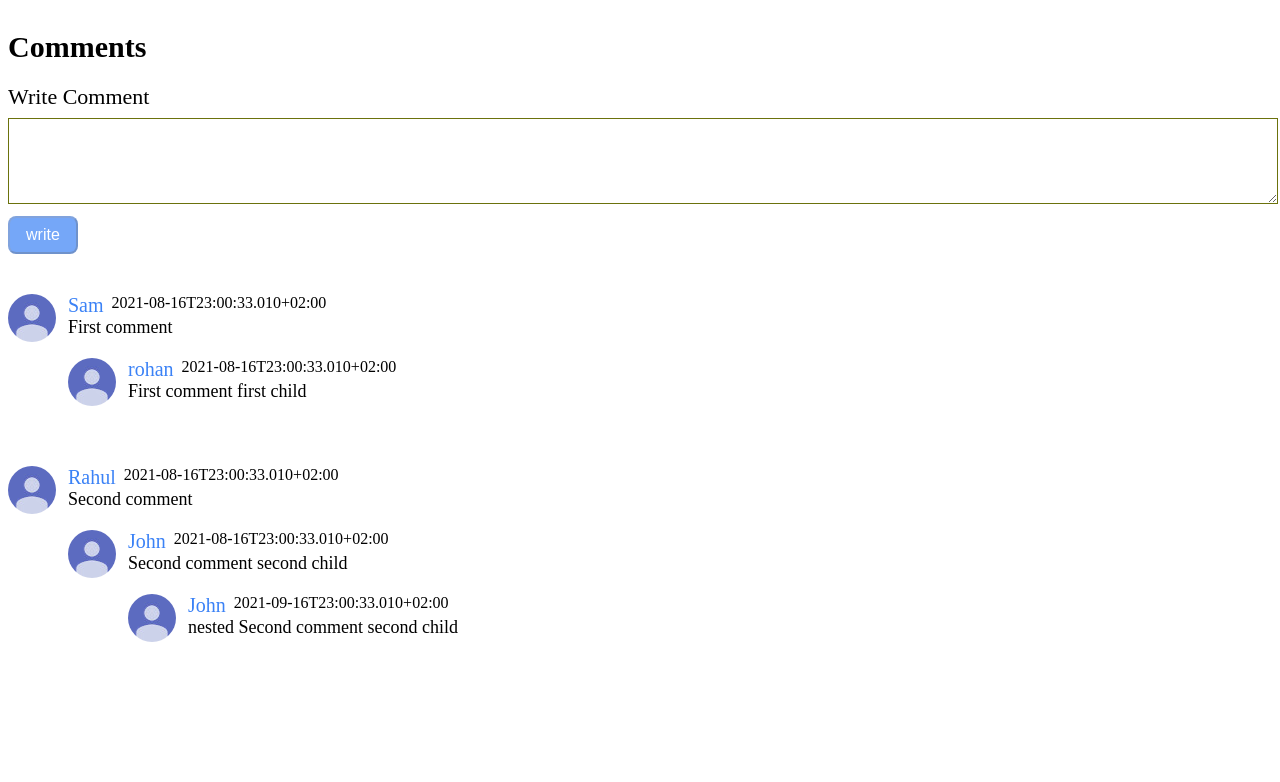
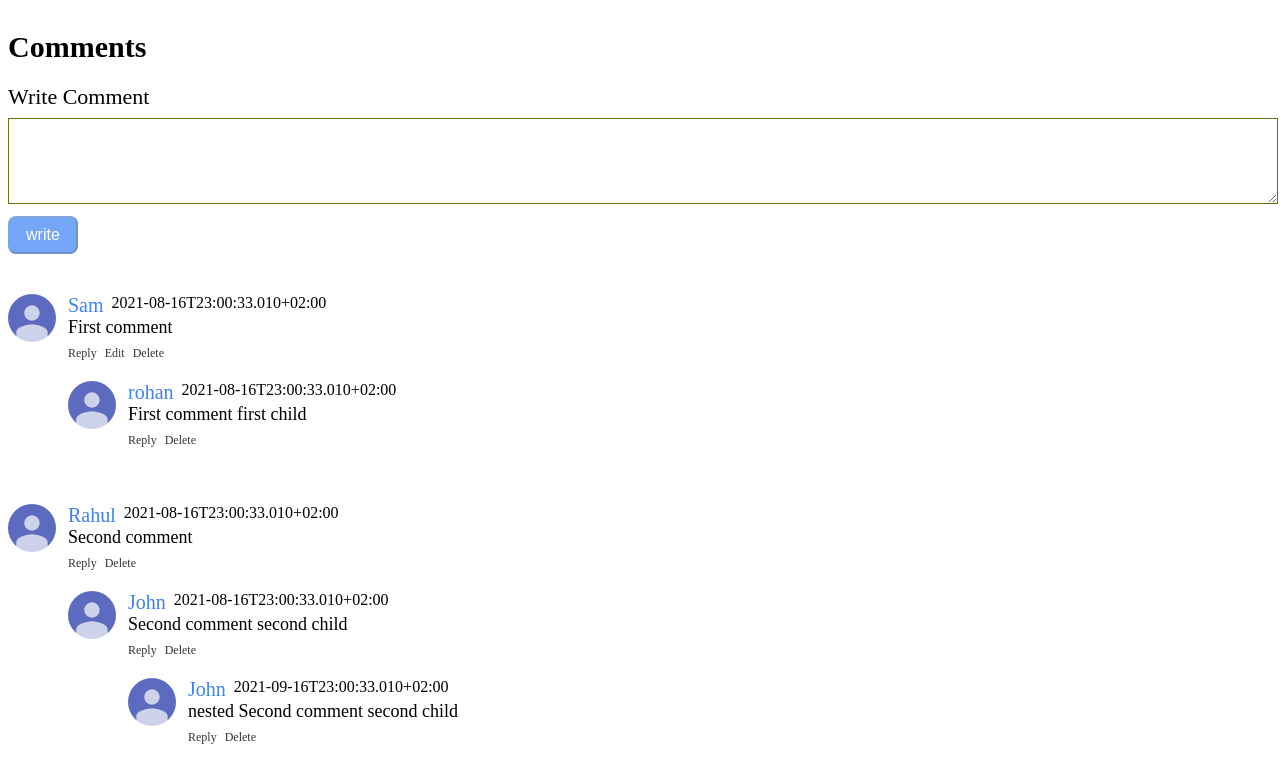
Before and after one commit to mittalsam20/nested-comments, a Next.js app: page / in a window 1280 px wide. Shown: the top 782 px of the page. Built offline with nearby package versions, Linux system fonts and the light colour scheme.

Commit message:
feat: add basic logic for disaplying reply edit delete button

```diff
--- a/components/comments/comment/comment.js
+++ b/components/comments/comment/comment.js
@@ -5,9 +5,45 @@ import { getReplies } from "@/utils/helperFunctions";
 
 import userAvatar from "../../../public/user-icon.png";
 
+const getActionButton = ({ userId, currentUserId, postedBy = "1" }) => {
+  const isUser = currentUserId == userId;
+  const isAuthor = postedBy == currentUserId;
+  console.log({ userId, currentUserId, postedBy, isUser, isAuthor });
+  return [
+    {
+      id: "REPLY",
+      label: "Reply",
+      show: true,
+      action: () => {},
+    },
+    {
+      id: "EDIT",
+      label: "Edit",
+      show: isUser,
+      action: () => {},
+    },
+    {
+      id: "DELETE",
+      label: "Delete",
+      show: isUser || isAuthor,
+      action: () => {},
+    },
+  ];
+};
+
 const Comment = (props) => {
-  const { id, body, userName, userId, parentId, createdAt, comments, replies } =
-    props;
+  const {
+    id,
+    body,
+    userName,
+    userId,
+    parentId,
+    createdAt,
+    comments,
+    replies,
+    currentUserId = 1,
+  } = props;
+  const actionButtons = getActionButton({ userId, currentUserId });
 
   return (
     <div className="comment">
@@ -20,6 +56,17 @@ const Comment = (props) => {
           <>{createdAt}</>
         </div>
         <div className="comment-text">{body}</div>
+        <div className="comment-actions">
+          {actionButtons.map(({ id, label, show, action }) => {
+            return (
+              show && (
+                <div key={id} className={"comment-action"}>
+                  {label}
+                </div>
+              )
+            );
+          })}
+        </div>
         {replies.length > 0 && (
           <div className="replies">
             {replies.map(({ id, ...rest }) => {
--- a/components/comments/comments.js
+++ b/components/comments/comments.js
@@ -9,12 +9,13 @@ import {
 import Comment from "./comment";
 import CommentForm from "./commentForm";
 
-const addComment = ({ text, userName, userId, parentId }) => {
-  createComment({ text, userName, userId, parentId });
+const addComment = ({ text, userName, userId, parentId, setComments }) => {
+  const newComment = createComment({ text, userName, userId, parentId });
+  setComments((prevState) => [newComment, ...prevState]);
 };
 
 const Comments = (props) => {
-  const { userId = 1, userName = "Sam" } = props;
+  const { currentUserId = 1, userName = "Sam" } = props;
   const [comments, setComments] = useState([]);
   const rootComments = comments.filter(({ parentId }) => parentId === null);
 
@@ -29,7 +30,13 @@ const Comments = (props) => {
       <CommentForm
         submitLabel={"write"}
         handleSubmit={({ text }) =>
-          addComment({ text, userId, userName, parentId: "s" })
+          addComment({
+            text,
+            userId: currentUserId,
+            userName,
+            parentId: null,
+            setComments,
+          })
         }
       />
       <div className="comments-container">
@@ -42,6 +49,7 @@ const Comments = (props) => {
               {...rest}
               replies={replies}
               comments={comments}
+              currentUserId={currentUserId}
             />
           ); //TODO: add lazy loading for thousands of replies
         })}
```
